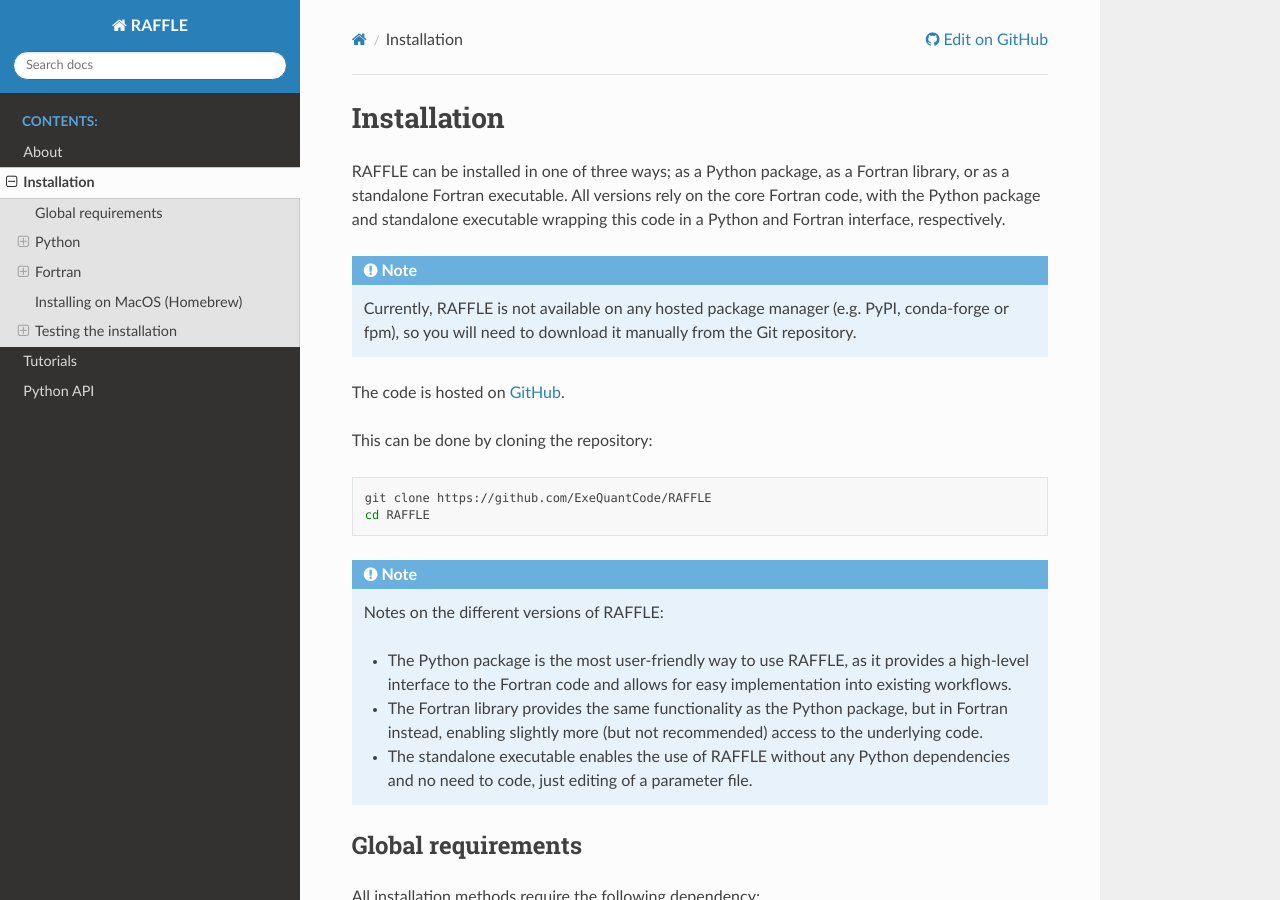
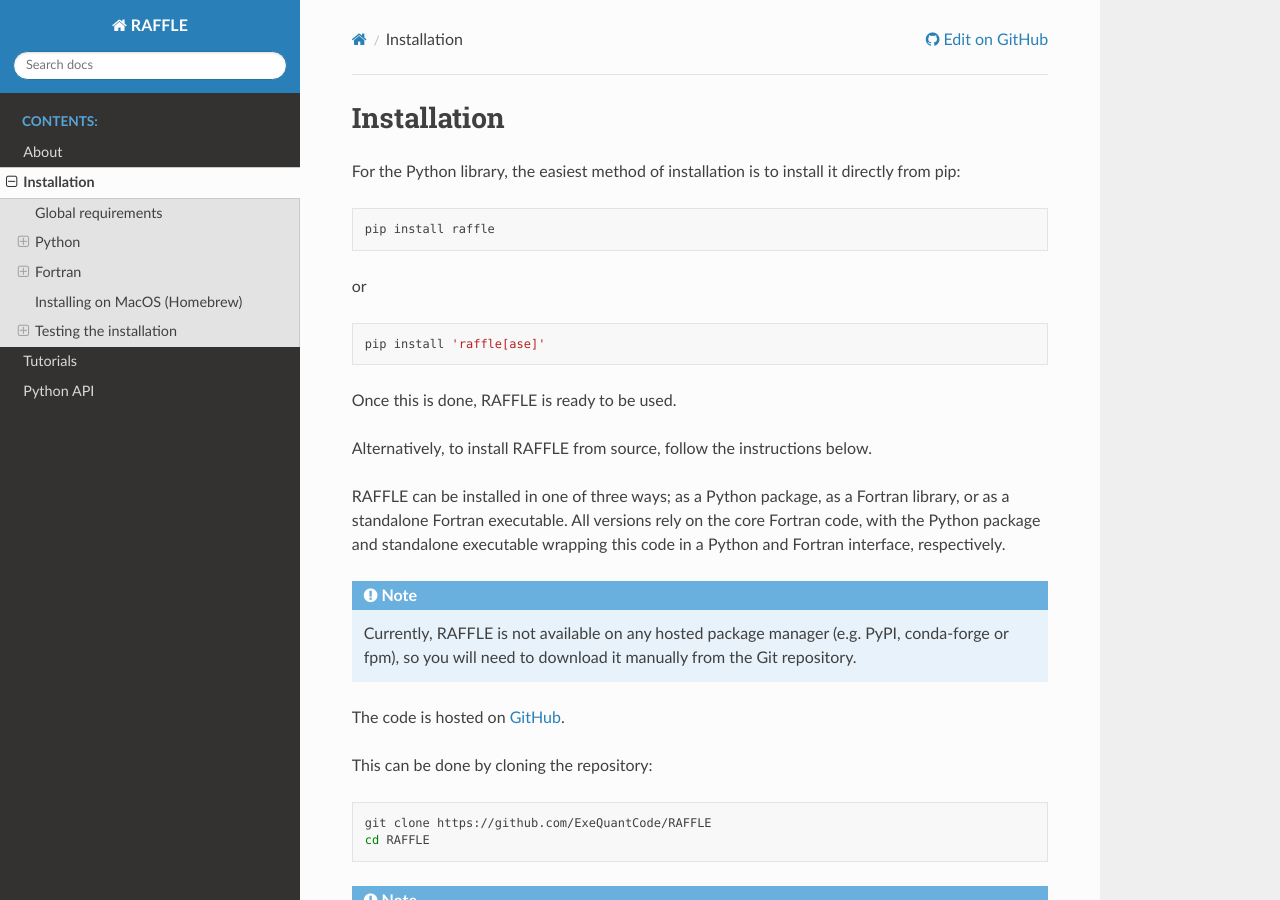
Before and after one commit to ExeQuantCode/RAFFLE, a Sphinx documentation site: the page built from docs/source/install.rst, in a window 1280 px wide and 900 px high. Built offline with Sphinx 7.4.7 and the Read the Docs theme 3.1.0, drawn with Linux system fonts in a browser that asks for light colours.

Commit message:
Update install instructions

```diff
--- a/docs/source/install.rst
+++ b/docs/source/install.rst
@@ -3,6 +3,23 @@
 ============
 Installation
 ============
+
+For the Python library, the easiest method of installation is to install it directly from pip:
+
+.. code-block:: bash
+
+    pip install raffle
+
+or
+
+.. code-block:: bash
+
+    pip install 'raffle[ase]'
+
+Once this is done, RAFFLE is ready to be used.
+
+Alternatively, to install RAFFLE from source, follow the instructions below.
+
 
 RAFFLE can be installed in one of three ways; as a Python package, as a Fortran library, or as a standalone Fortran executable.
 All versions rely on the core Fortran code, with the Python package and standalone executable wrapping this code in a Python and Fortran interface, respectively.
```
Also changed, not shown: README.md (+20 -3 lines).
